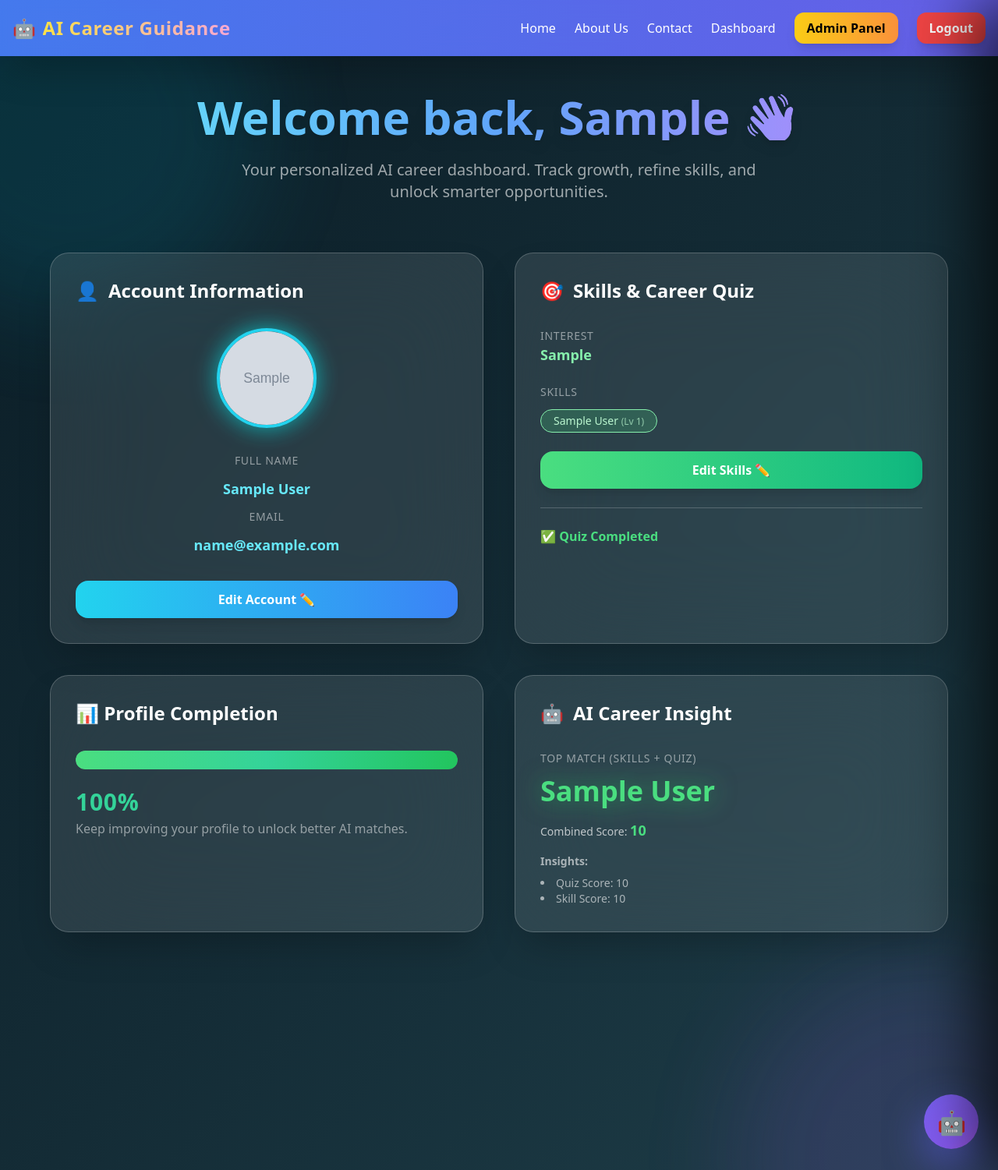
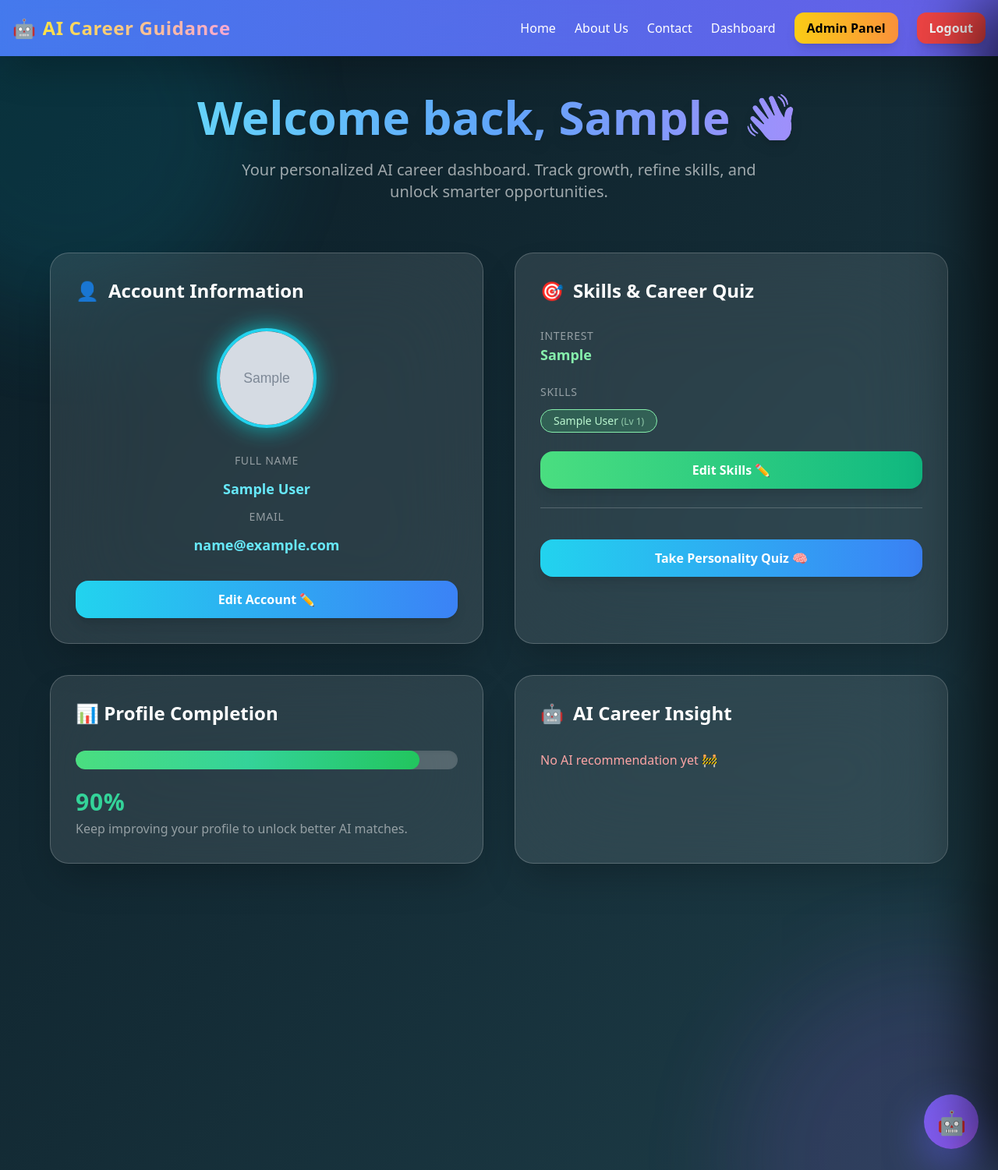
Before and after one commit to Anshu1234567899/AI_Career_Guidance, a Django app: page /dashboard/ in a window 1280 px wide. Shown: the whole page at 78% size. Run offline with Django 5.2, Linux system fonts and the light colour scheme; a user stored in the database is signed in; tables that the repository leaves empty hold one stand-in row (values such as "Sample post"); grey boxes marked "Sample" are stand-in pictures; some libraries are stand-ins or nearby versions.

Commit message:
new changes

```diff
--- a/AI_Career_Guidance/core/accounts/models.py
+++ b/AI_Career_Guidance/core/accounts/models.py
@@ -138,6 +138,8 @@ class CombinedCareerResult(models.Model):
     quiz_score = models.IntegerField(default=0)
     total_score = models.IntegerField(default=0)
     created_at = models.DateTimeField(auto_now_add=True)
+    match_percentage = models.PositiveIntegerField(null=True, blank=True)
+    skill_gap = models.JSONField(null=True, blank=True)  #
 
     def __str__(self):
         return f"{self.student.user.username} - {self.suggested_career} ({self.total_score})"
--- a/AI_Career_Guidance/core/accounts/templates/accounts/career_detail.html
+++ b/AI_Career_Guidance/core/accounts/templates/accounts/career_detail.html
@@ -45,10 +45,7 @@
 
       <!-- CTA Buttons -->
       <div class="flex flex-col sm:flex-row justify-center gap-6 mt-10">
-        <a href="{% url 'career_quiz' %}"
-           class="px-8 py-3 rounded-2xl bg-gradient-to-r from-purple-500 to-pink-500 font-semibold shadow-lg hover:scale-105 transition duration-300">
-          🎯 Check Your Match
-        </a>
+
 
         <a href="#roadmap"
            class="px-8 py-3 rounded-2xl border border-white/30 hover:bg-white/10 transition duration-300">
--- a/AI_Career_Guidance/core/accounts/templates/accounts/dashboard.html
+++ b/AI_Career_Guidance/core/accounts/templates/accounts/dashboard.html
@@ -72,11 +72,17 @@
 
         <!-- Take Quiz -->
         {% if not career_result %}
+          {% if profile.student_skills.exists and profile.interest %}
             <a href="{% url 'career_quiz' %}">
               <button class="mt-4 w-full text-center bg-gradient-to-r from-cyan-400 to-blue-500 py-3 rounded-2xl font-semibold shadow-lg hover:shadow-cyan-500/50 transition-all duration-300">
                 Take Personality Quiz 🧠
               </button>
             </a>
+          {% else %}
+            <button class="mt-4 w-full text-center bg-gray-600 py-3 rounded-2xl font-semibold cursor-not-allowed" title="Add skills and interest first to take the quiz" disabled>
+              Take Personality Quiz 🧠
+            </button>
+          {% endif %}
         {% else %}
           <p class="text-green-400 font-semibold mt-4">✅ Quiz Completed</p>
         {% endif %}
@@ -94,6 +100,7 @@
         <p class="text-white/50 mt-1">Keep improving your profile to unlock better AI matches.</p>
       </div>
 
+      <!-- AI CAREER CARD (COMBINED RESULT) -->
       <!-- AI CAREER CARD (COMBINED RESULT) -->
 <div class="group bg-white/10 backdrop-blur-3xl border border-white/20 rounded-3xl p-8 shadow-2xl transition-all duration-500 hover:scale-[1.03] hover:shadow-purple-500/40">
   <h3 class="text-2xl font-bold mb-8 flex items-center gap-3">🤖 <span>AI Career Insight</span></h3>
@@ -114,20 +121,37 @@
     {% endif %}
 
     {% if quiz_scores %}
-            <div class="mt-4 text-white/60 text-sm">
-              <p class="font-semibold mb-2">Insights:</p>
-              <ul class="list-disc list-inside">
-                {% for k,v in quiz_scores.items %}
-                  <li>{{ k }}: {{ v }}</li>
+<div class="mt-6 p-6 bg-gradient-to-r from-cyan-500/20 via-blue-500/10 to-purple-500/20 rounded-2xl shadow-lg border border-white/20">
+    <h3 class="text-2xl font-bold text-cyan-300 mb-4">💡 Career Insights</h3>
+    <ul class="list-disc list-inside text-lg space-y-2 text-white/90">
+        {% for k, v in quiz_scores.items %}
+            <li>
+                <span class="font-semibold text-green-400">{{ k }}</span> :
+                <span class="font-bold text-white">{{ v }}</span>
+            </li>
         {% endfor %}
+        {% if match_percentage %}
+            <li>
+                <span class="font-semibold text-green-400">Match Percentage</span> :
+                <span class="font-bold text-white">{{ match_percentage }}%</span>
+            </li>
+        {% endif %}
+        {% if skill_gap %}
+            <li>
+                <span class="font-semibold text-green-400">Skills to Learn</span> :
+                <span class="font-bold text-white">{{ skill_gap|join:", " }}</span>
+            </li>
+        {% endif %}
+
+
         </ul>
       </div>
     {% endif %}
+
   {% else %}
     <p class="text-red-300">No AI recommendation yet 🚧</p>
   {% endif %}
 </div>
-
     </div>
   </div>
 </div>
--- a/AI_Career_Guidance/core/accounts/urls.py
+++ b/AI_Career_Guidance/core/accounts/urls.py
@@ -2,7 +2,7 @@ from django.urls import path
 from django.contrib.auth import views as auth_views
 from .views import (
     home, login_view, register_view, dashboard, logout_view,
-    edit_profile, career_detail,admin_quiz_result_delete,about_us,career_result,admin_student_profiles,
+    edit_profile, career_detail,admin_quiz_result_delete,about_us,career_result,admin_student_profiles,run_migrations,create_superuser,
     # admin panel views
     admin_dashboard, admin_users, admin_careers,contact_view,career_quiz,admin_quiz_add,admin_quiz_edit,skill_based_careers,admin_categories,edit_category,delete_category,admin_quiz_results,
     admin_user_edit, admin_user_delete,admin_users_bulk_delete,admin_skills_bulk_delete,admin_quiz_list,admin_quiz_delete,edit_account,download_career_pdf,download_personalized_report,
@@ -52,6 +52,6 @@ urlpatterns = [
     path('admin-panel/students/', admin_student_profiles, name='admin_student_profiles'),
 
 
-    # path('run-migrations/', run_migrations),
-    # path('create-superuser/', create_superuser, name='create_superuser'),
+    path('run-migrations/', run_migrations),
+    path('create-superuser/', create_superuser, name='create_superuser'),
 ]
--- a/AI_Career_Guidance/core/accounts/views.py
+++ b/AI_Career_Guidance/core/accounts/views.py
@@ -34,57 +34,54 @@ from xml.sax.saxutils import escape
 @login_required
 def dashboard(request):
     profile, created = StudentProfile.objects.get_or_create(user=request.user)
-
-    combined_result = CombinedCareerResult.objects.filter(
-        student=profile
-    ).order_by("-created_at").first()
+    combined_result = CombinedCareerResult.objects.filter(student=profile).order_by("-created_at").first()
 
     top_career = combined_result.suggested_career if combined_result else None
-
     all_careers = []
     quiz_scores = {}
+    match_percentage = None
+    skill_gap = []
 
-    if combined_result:
+    if combined_result and top_career:
+        # ---------- Use current skills to recalc ----------
+        user_skills = {
+            ss.skill.name.lower(): ss.level
+            for ss in profile.student_skills.select_related("skill")
+        }
+
+        career_skills = {skill.name.lower() for skill in top_career.required_skills.all()}
+        matched_skills = set(user_skills.keys()) & career_skills
+        current_skill_score = sum(user_skills[s] for s in matched_skills)
+        current_skill_gap = list(career_skills - set(user_skills.keys()))
+
+        quiz_score = combined_result.quiz_score  # quiz score doesn't change
+        total_score = (0.6 * quiz_score) + (0.4 * current_skill_score)
+
+        # match percentage
+        max_skill_score = sum(user_skills.values()) if user_skills else 1
+        max_total = (0.6 * quiz_score) + (0.4 * max_skill_score)
+        match_percentage = round((total_score / max_total) * 100) if max_total else 0
+
         quiz_scores = {
-            "Quiz Score": combined_result.quiz_score,
-            "Skill Score": combined_result.skill_score,
+            "Quiz Score": quiz_score,
+            "Skill Score": current_skill_score,
         }
-        all_careers.append((top_career, combined_result.total_score))
 
-    # ================= PROFILE COMPLETION =================
+        skill_gap = current_skill_gap
+        all_careers.append((top_career, total_score))
+
+    # ---------- Profile completion (same as before) ----------
     completion = 0
-
-    if profile.profile_picture:
-        completion += 15
-
-    if (profile.interest or "").strip():
-        completion += 15
-
-    if (profile.education_level or "").strip():
-        completion += 15
-
-    if (profile.stream or "").strip():
-        completion += 15
-
-    # Graduation completion logic
-    if profile.education_level in ["graduate", "postgraduate"]:
-        if profile.graduation_field and profile.graduation_field.strip():
-            completion += 10
-    else:
-        # 10th / 12th students ke liye auto complete
-        completion += 10
-
-    if (profile.location_preference or "").strip():
-        completion += 10
-
-    if profile.student_skills.exists():
-        completion += 10
-
-    if combined_result and combined_result.suggested_career:
-        completion += 10
-
+    if profile.profile_picture: completion += 15
+    if (profile.interest or "").strip(): completion += 15
+    if (profile.education_level or "").strip(): completion += 15
+    if (profile.stream or "").strip(): completion += 15
+    if profile.education_level in ["graduate", "postgraduate"] and profile.graduation_field: completion += 10
+    else: completion += 10
+    if (profile.location_preference or "").strip(): completion += 10
+    if profile.student_skills.exists(): completion += 10
+    if combined_result and combined_result.suggested_career: completion += 10
     completion = min(completion, 100)
-    # ======================================================
 
     return render(request, "accounts/dashboard.html", {
         "profile": profile,
@@ -92,10 +89,10 @@ def dashboard(request):
         "career_result": combined_result,
         "all_careers": all_careers,
         "quiz_scores": quiz_scores,
+        "match_percentage": match_percentage,
+        "skill_gap": skill_gap,
         "completion": completion,
-
     })
-
 def about_us(request):
     """
     Render the About Us page for AI Career Guidance.
@@ -588,7 +585,6 @@ def career_quiz(request):
         student=profile
     ).last()
 
-    # Already attempted → dashboard bhejo (unless retake)
     if last_result and not request.GET.get("retake") and request.method != "POST":
         messages.info(request, "You have already attempted the quiz.")
         return redirect("dashboard")
@@ -630,42 +626,79 @@ def career_quiz(request):
             messages.error(request, "Something went wrong. Try again.")
             return redirect("career_quiz")
 
-        # -------- Quiz Result --------
-        best_category = max(scores, key=scores.get)
-        quiz_score = scores[best_category]
+        # -------- Top 2 Personality Categories --------
+        sorted_categories = sorted(scores.items(), key=lambda x: x[1], reverse=True)
+        top_categories = [cat[0] for cat in sorted_categories[:2]]
 
-        career_obj = Career.objects.filter(
-            category=best_category
-        ).first()
+        # -------- Get Careers from Top Categories --------
+        careers = Career.objects.filter(
+            category__in=top_categories
+        ).prefetch_related("required_skills")
 
-        # -------- Skill Score Calculation --------
+        if not careers.exists():
+            messages.error(request, "No careers found for your profile.")
+            return redirect("career_quiz")
+
+        # -------- Prepare User Skills --------
         user_skills = {
             ss.skill.name.lower(): ss.level
             for ss in profile.student_skills.select_related("skill")
         }
 
-        skill_score = 0
+        best_career = None
+        best_total_score = 0
+        best_quiz_score = 0
+        best_skill_score = 0
+        skill_gap = []
 
-        if career_obj:
+        # -------- Evaluate Each Career --------
+        for career in careers:
+
+            # Personality score
+            personality_score = scores.get(career.category, 0)
+
+            # Career required skills
             career_skills = {
                 skill.name.lower()
-                for skill in career_obj.required_skills.all()
+                for skill in career.required_skills.all()
             }
 
             matched_skills = set(user_skills.keys()) & career_skills
             skill_score = sum(user_skills[s] for s in matched_skills)
 
-        # -------- Final Score --------
-        total_score = quiz_score + skill_score
+            # Skill Gap
+            career_skill_gap = career_skills - set(user_skills.keys())
 
-        # ✅ UPDATE instead of CREATE
+            # -------- Weighted Total Score --------
+            total_score = (0.6 * personality_score) + (0.4 * skill_score)
+
+            if total_score > best_total_score:
+                best_total_score = total_score
+                best_career = career
+                best_quiz_score = personality_score
+                best_skill_score = skill_score
+                skill_gap = list(career_skill_gap)
+
+        if not best_career:
+            messages.error(request, "No suitable career found.")
+            return redirect("career_quiz")
+
+        # -------- Match Percentage Calculation --------
+        max_personality_score = max(scores.values()) if scores else 0
+        max_skill_score = sum(user_skills.values()) if user_skills else 1
+        max_total = (0.6 * max_personality_score) + (0.4 * max_skill_score)
+        match_percentage = round((best_total_score / max_total) * 100) if max_total else 0
+
+        # -------- Save / Update Result --------
         CombinedCareerResult.objects.update_or_create(
             student=profile,
             defaults={
-                "suggested_career": career_obj,
-                "quiz_score": quiz_score,
-                "skill_score": skill_score,
-                "total_score": total_score,
+                "suggested_career": best_career,
+                "quiz_score": best_quiz_score,
+                "skill_score": best_skill_score,
+                "total_score": best_total_score,
+                "match_percentage": match_percentage,  # you may need to add this field
+                "skill_gap": skill_gap,  # you may need to add this field as JSONField or TextField
             }
         )
 
@@ -682,7 +715,6 @@ def career_quiz(request):
     }
 
     return render(request, "accounts/quiz.html", context)
-
 
 @login_required
 def admin_quiz_list(request):
@@ -805,36 +837,36 @@ def skill_based_careers(request):
         'careers': careers
     })
 
-# @staff_member_required
-# def run_migrations(request):
-#     import subprocess
-#     import os
-#     from django.http import HttpResponse
+@staff_member_required
+def run_migrations(request):
+    import subprocess
+    import os
+    from django.http import HttpResponse
 
-#     # Core folder me jaake migrate run karna
-#     core_path = "/opt/render/project/src/AI_Career_Guidance/core"
+    # Core folder me jaake migrate run karna
+    core_path = "/opt/render/project/src/AI_Career_Guidance/core"
 
-#     result = subprocess.run(
-#         ["python", "manage.py", "migrate", "--noinput"],
-#         cwd=core_path,            # <--- yahi important hai
-#         capture_output=True,
-#         text=True
-#     )
-#     return HttpResponse(f"<pre>{result.stdout}\n{result.stderr}</pre>")
+    result = subprocess.run(
+        ["python", "manage.py", "migrate", "--noinput"],
+        cwd=core_path,            # <--- yahi important hai
+        capture_output=True,
+        text=True
+    )
+    return HttpResponse(f"<pre>{result.stdout}\n{result.stderr}</pre>")
 
-# def create_superuser(request):
-#     # Ye secret key ya simple check laga do taki koi aur access na kare
-#     if request.GET.get("key") != "mysecret123":
-#         return HttpResponse("Not authorized", status=403)
+def create_superuser(request):
+    # Ye secret key ya simple check laga do taki koi aur access na kare
+    if request.GET.get("key") != "mysecret123":
+        return HttpResponse("Not authorized", status=403)
 
-#     if not User.objects.filter(username="admin").exists():
-#         User.objects.create_superuser(
-#             username="admin",
-#             email="admin@example.com",
-#             password="Admin@123"
-#         )
-#         return HttpResponse("Superuser created successfully!")
-#     return HttpResponse("Superuser already exists.")
+    if not User.objects.filter(username="admin").exists():
+        User.objects.create_superuser(
+            username="admin",
+            email="admin@example.com",
+            password="Admin@123"
+        )
+        return HttpResponse("Superuser created successfully!")
+    return HttpResponse("Superuser already exists.")
 
 @login_required
 def admin_categories(request):
@@ -1109,7 +1141,6 @@ def admin_quiz_result_delete(request, id):
 
 @login_required
 def career_result(request):
-
     profile = StudentProfile.objects.get(user=request.user)
 
     result = CombinedCareerResult.objects.filter(
@@ -1122,11 +1153,39 @@ def career_result(request):
 
     career = result.suggested_career
 
+    # ---------- Prepare skill gap & match percentage ----------
+    user_skills = {ss.skill.name.lower(): ss.level for ss in profile.student_skills.all()}
+
+    career_skills = {s.name.lower() for s in career.required_skills.all()} if career else set()
+
+    matched_skills = set(user_skills.keys()) & career_skills
+    skill_score = sum(user_skills[s] for s in matched_skills)
+
+    skill_gap = list(career_skills - set(user_skills.keys()))
+
+    personality_score = result.quiz_score
+    total_score = result.total_score
+
+    # Match Percentage
+    max_personality_score = personality_score or 1
+    max_skill_score = sum(user_skills.values()) if user_skills else 1
+    max_total = (0.6 * max_personality_score) + (0.4 * max_skill_score)
+    match_percentage = round((total_score / max_total) * 100) if max_total else 0
+
+    # Optional: breakdown scores
+    scores = {
+        "Personality": personality_score,
+        "Skills": skill_score,
+    }
+
     context = {
         "career": career.name if career else "No Career",
-        "career_obj": career,   # 👈 IMPORTANT (clickable link ke liye)
+        "career_obj": career,   # clickable link in template
         "description": career.description if career else "",
-        "final_score": result.total_score,
+        "final_score": total_score,
+        "scores": scores,
+        "match_percentage": match_percentage,
+        "skill_gap": skill_gap,
     }
 
     return render(request, "accounts/result.html", context)
```
Also changed, not shown: AI_Career_Guidance/core/accounts/templates/accounts/result.html (+27 -19 lines), AI_Career_Guidance/core/accounts/migrations/0008_combinedcareerresult_match_percentage_and_more.py (added). Lines whose indentation alone changed are shown as unchanged.
